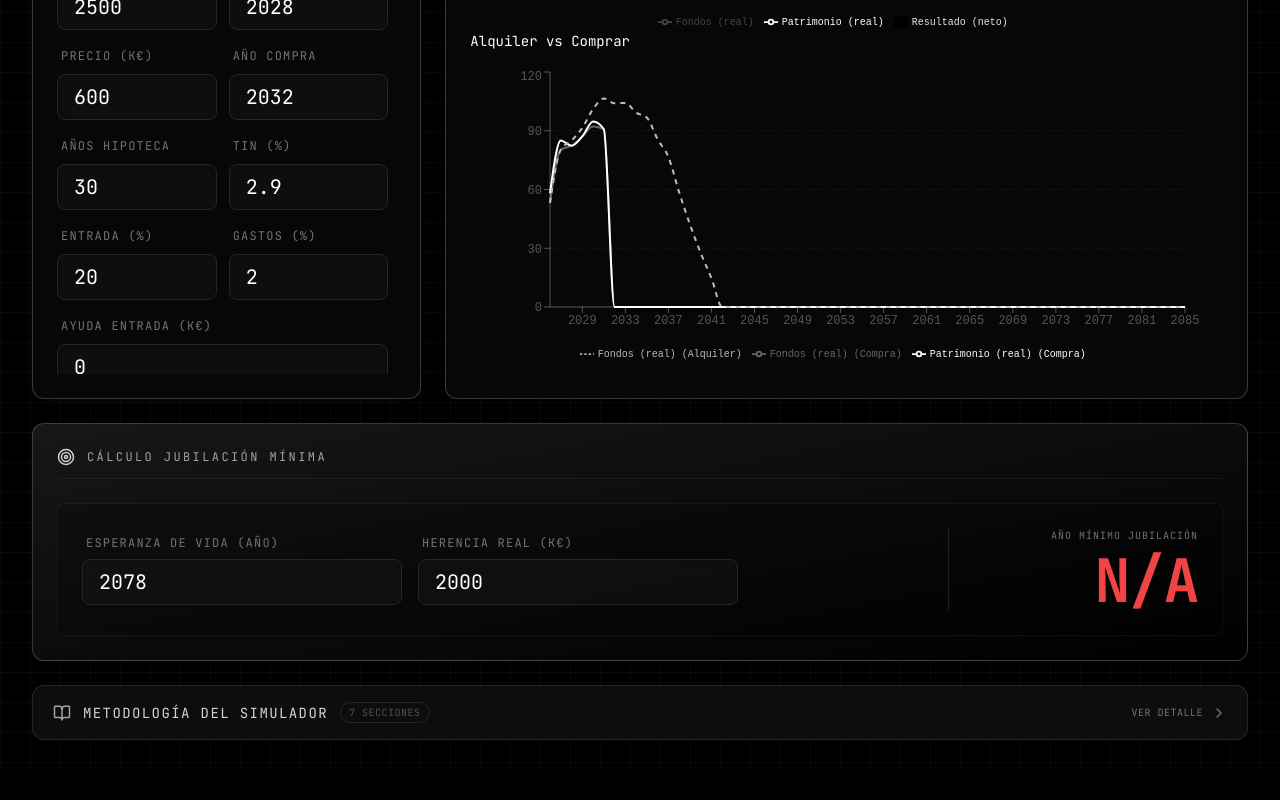
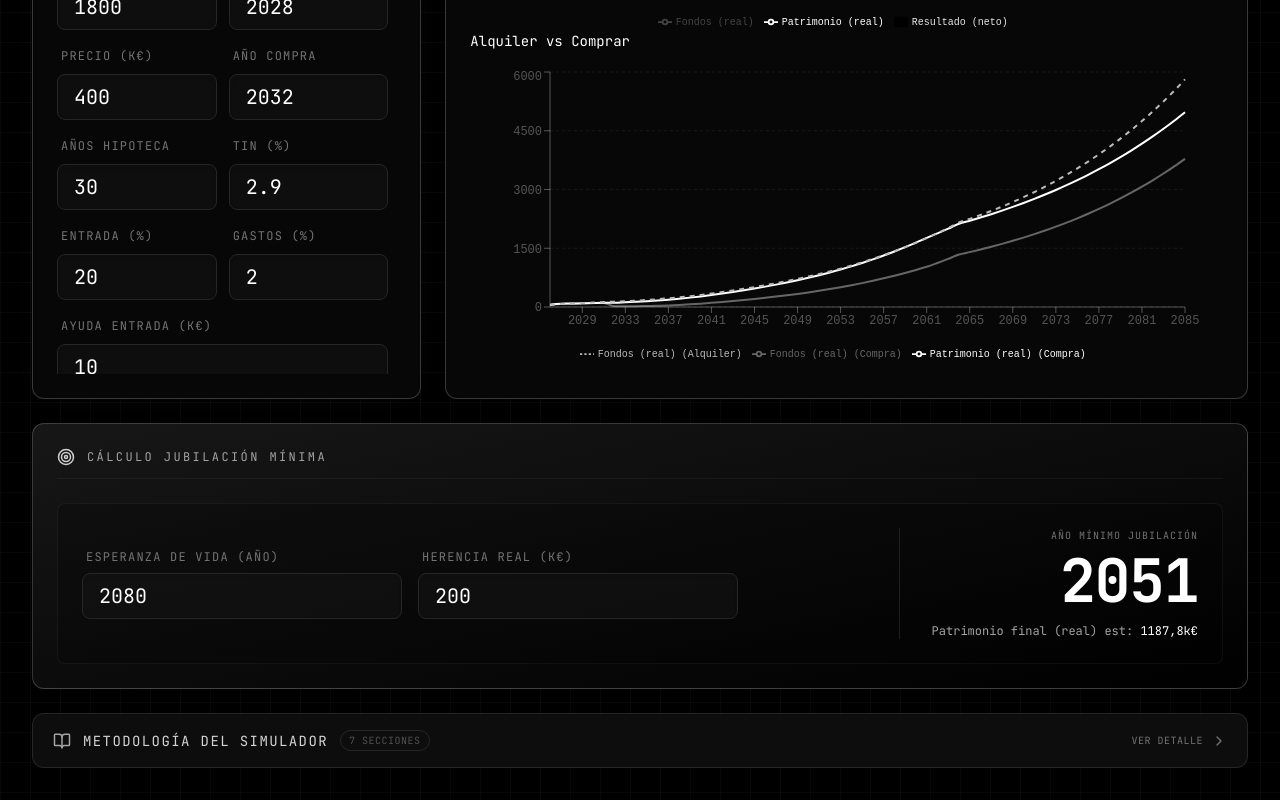
Before and after one commit to zeemarquez/economic-data, a React (Vite) app: page /simulador-vida in a window 1280 px wide. Shown: the part 588-1388 px from the top of the page. Before the commit the page ends 1360 px from the top, so only its background shows below. Built offline with nearby package versions, Linux system fonts and the light colour scheme.

Commit message:
fixed defaults

```diff
--- a/pages/SimuladorVida.tsx
+++ b/pages/SimuladorVida.tsx
@@ -19,22 +19,22 @@ import {
 } from 'recharts';
 
 const defaultInputs: InputsModeloVida = {
-    nacimiento_hijos: [2030, 2031, 2033, 2035, 2037],
-    coste_educacion_mensual: 700,
+    nacimiento_hijos: [2030, 2031],
+    coste_educacion_mensual: 150,
     alimentacion_mensual: 160,
     ocio_mensual: 50,
     vestimenta_mensual: 50,
     otros_gastos_mensuales: 200,
 
-    alquiler_mensual: 2500, // 5% de precio_vivienda por defecto para que coincida con modo simple
-    precio_vivienda: 600,
+    alquiler_mensual: 1800, // 5% de precio_vivienda por defecto para que coincida con modo simple
+    precio_vivienda: 400,
     tin_hipoteca: 0.029,
     years_hipoteca: 30,
 
     year_indepen: 2028,
     year_compra_vivienda: 2032,
     ingresos_trabajo_brutos_y0: 45,
-    ingresos_trabajo_brutos_y15: 100,
+    ingresos_trabajo_brutos_y15: 80,
 
     capital_inicial: 30,
     tasa_impositiva_salario: 0.31,
@@ -44,9 +44,9 @@ const defaultInputs: InputsModeloVida = {
     inflaccion: 0.03,
     tir_inmobiliaria: 0.02,
     tir_ahorros: 0.09,
-    ayuda_entrada: 0,
+    ayuda_entrada: 10,
     liquido_minimo: 5,
-    descuentos_educacion: true
+    descuentos_educacion: false
 };
 
 const formatCurrency = (val: number) => new Intl.NumberFormat('es-ES', { maximumFractionDigits: 1 }).format(val);
@@ -451,8 +451,8 @@ export default function SimuladorVida() {
     const [gastosHijoMesSimple, setGastosHijoMesSimple] = useState(460); // 160 + 50 + 50 + 200
 
     // Retirement Panel
-    const [esperanzaVida, setEsperanzaVida] = useState(2078);
-    const [herenciaNominal, setHerenciaNominal] = useState(2000);
+    const [esperanzaVida, setEsperanzaVida] = useState(2080);
+    const [herenciaNominal, setHerenciaNominal] = useState(200);
 
     const handleInputChange = (e: React.ChangeEvent<HTMLInputElement>, field: keyof InputsModeloVida) => {
         let val: any = parseFloat(e.target.value);
@@ -686,18 +686,20 @@ export default function SimuladorVida() {
                                         <>
                                             <Input label="Educ. (€/mes)" value={formatInput(inputs.coste_educacion_mensual)} onChange={e => handleInputChange(e, 'coste_educacion_mensual')} tooltip="Coste mensual de educación o colegio por cada hijo." />
                                             <div className="flex flex-col gap-2 w-full">
-                                                <div className="flex items-center pl-1">
-                                                    <label className="text-xs uppercase tracking-widest text-neutral-500 font-mono">Descuentos</label>
+                                                <div className="flex items-center pl-1 min-h-[16px]">
+                                                    <Tooltip text="Aplica reducciones por familia numerosa (2 hijos: -15%, 3 hijos: -50%, 4+: gratis).">
+                                                        <label className="text-xs uppercase tracking-widest text-neutral-500 font-mono">Descuentos</label>
+                                                    </Tooltip>
                                                 </div>
                                                 <div className="flex bg-neutral-900/50 rounded-lg p-1 border border-neutral-800 h-[46px] relative group overflow-hidden">
                                                     <button
-                                                        className={`flex-1 text-[10px] font-mono uppercase tracking-wider rounded transition-all duration-300 z-10 ${!inputs.descuentos_educacion ? 'bg-white/10 text-white shadow-sm' : 'text-neutral-500 hover:text-white'}`}
+                                                        className={`flex-1 text-[11px] font-mono uppercase tracking-widest rounded transition-all duration-300 z-10 ${!inputs.descuentos_educacion ? 'bg-white/10 text-white shadow-lg shadow-black/50' : 'text-neutral-500 hover:text-white hover:bg-white/5'}`}
                                                         onClick={() => setInputs({ ...inputs, descuentos_educacion: false })}
                                                     >
                                                         No
                                                     </button>
                                                     <button
-                                                        className={`flex-1 text-[10px] font-mono uppercase tracking-wider rounded transition-all duration-300 z-10 ${inputs.descuentos_educacion ? 'bg-white/10 text-white shadow-sm' : 'text-neutral-500 hover:text-white'}`}
+                                                        className={`flex-1 text-[11px] font-mono uppercase tracking-widest rounded transition-all duration-300 z-10 ${inputs.descuentos_educacion ? 'bg-white/10 text-white shadow-lg shadow-black/50' : 'text-neutral-500 hover:text-white hover:bg-white/5'}`}
                                                         onClick={() => setInputs({ ...inputs, descuentos_educacion: true })}
                                                     >
                                                         Sí
```
